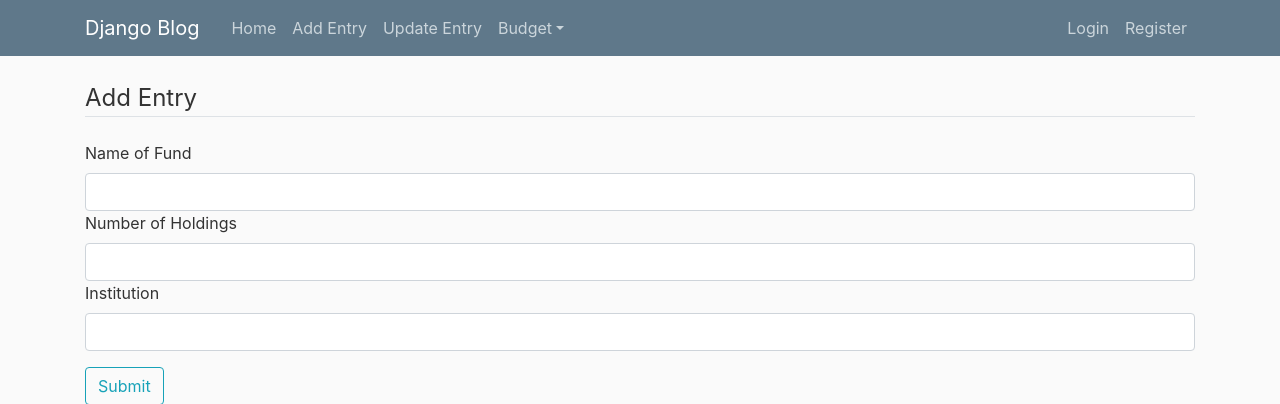
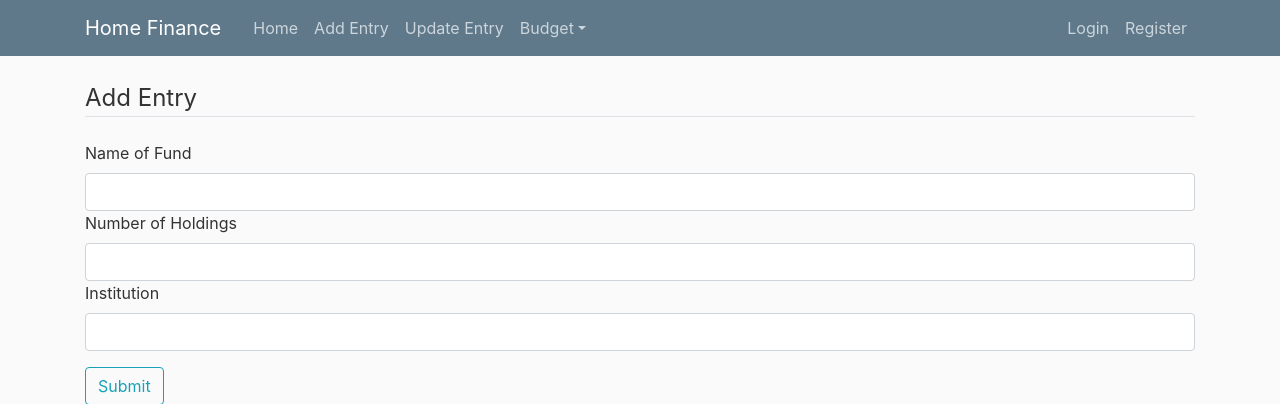
Before and after one commit to saulsebrook/homeFinance, a Django app: page /portfolio/add/ in a window 1280 px wide. Shown: the top 404 px of the page. Run offline with Django 4.2, Linux system fonts and the light colour scheme; parts of the project's set-up code (start-up, migrations or seed data) failed here and were passed over; some libraries are stand-ins or nearby versions.

Commit message:
Overhaul of site using bootstrap, added excel data

```diff
--- a/homeFin/portfolio/templates/base.html
+++ b/homeFin/portfolio/templates/base.html
@@ -19,7 +19,7 @@
     <header class="site-header">
         <nav class="navbar navbar-expand-md navbar-dark bg-steel fixed-top">
           <div class="container">
-            <a class="navbar-brand mr-4" href="/">Django Blog</a>
+            <a class="navbar-brand mr-4" href="/">Home Finance</a>
             <button class="navbar-toggler" type="button" data-toggle="collapse" data-target="#navbarToggle" aria-controls="navbarToggle" aria-expanded="false" aria-label="Toggle navigation">
             <span class="navbar-toggler-icon"></span>
             </button>
```
